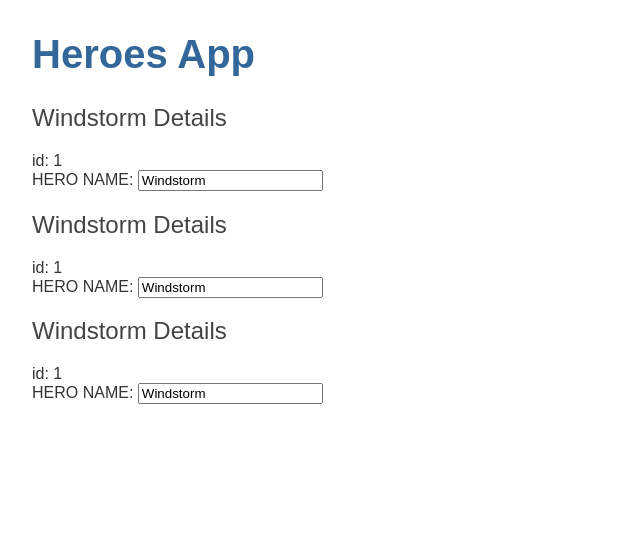
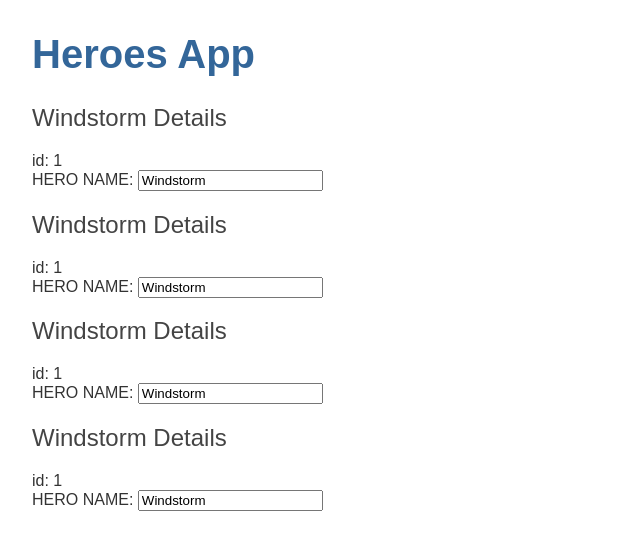
Before and after one commit to danpercic86/heroes-app, an Angular app: page / in a window 1280 px wide. Shown: the top 550 px of the page, without its empty margins (0-640 px from the left). Built offline with nearby package versions, Linux system fonts and the light colour scheme.

Commit message:
two way data binding advanced explanation

```diff
--- a/src/app/heroes/heroes.component.html
+++ b/src/app/heroes/heroes.component.html
@@ -14,5 +14,16 @@
 <app-hero-details (heroChange)="onHeroChange($event)" [hero]="hero"></app-hero-details>
 <!-- The $event object is used to access data emitted from child components. -->
 
-<!--A shorthand for the above is to use direct assignment, as in the following example:-->
+<!-- A shorthand for the above is to use direct assignment, as in the following example:-->
 <app-hero-details (heroChange)="hero = $event" [hero]="hero"></app-hero-details>
+
+<!-- Also a shorthand for the above is to use two way data binding:-->
+<!-- (see: https://angular.io/guide/two-way-binding) -->
+<app-hero-details [(hero)]="hero"></app-hero-details>
+<!-- For two-way data binding to work, the @Output() property must use the pattern, *input*Change, -->
+<!-- where *input* is the name of the @Input() property. -->
+<!-- For example, if the @Input() property is size, the @Output() property must be sizeChange. -->
+
+<!-- The above HeroDetailsComponent has a [hero] value property and a (heroChange) event. -->
+<!-- The [hero] property is an @Input(), so data can flow into the HeroDetailsComponent. -->
+<!-- The (heroChange) event is an @Output(), which lets data flow out of the HeroDetailsComponent to the parent component. -->
```
